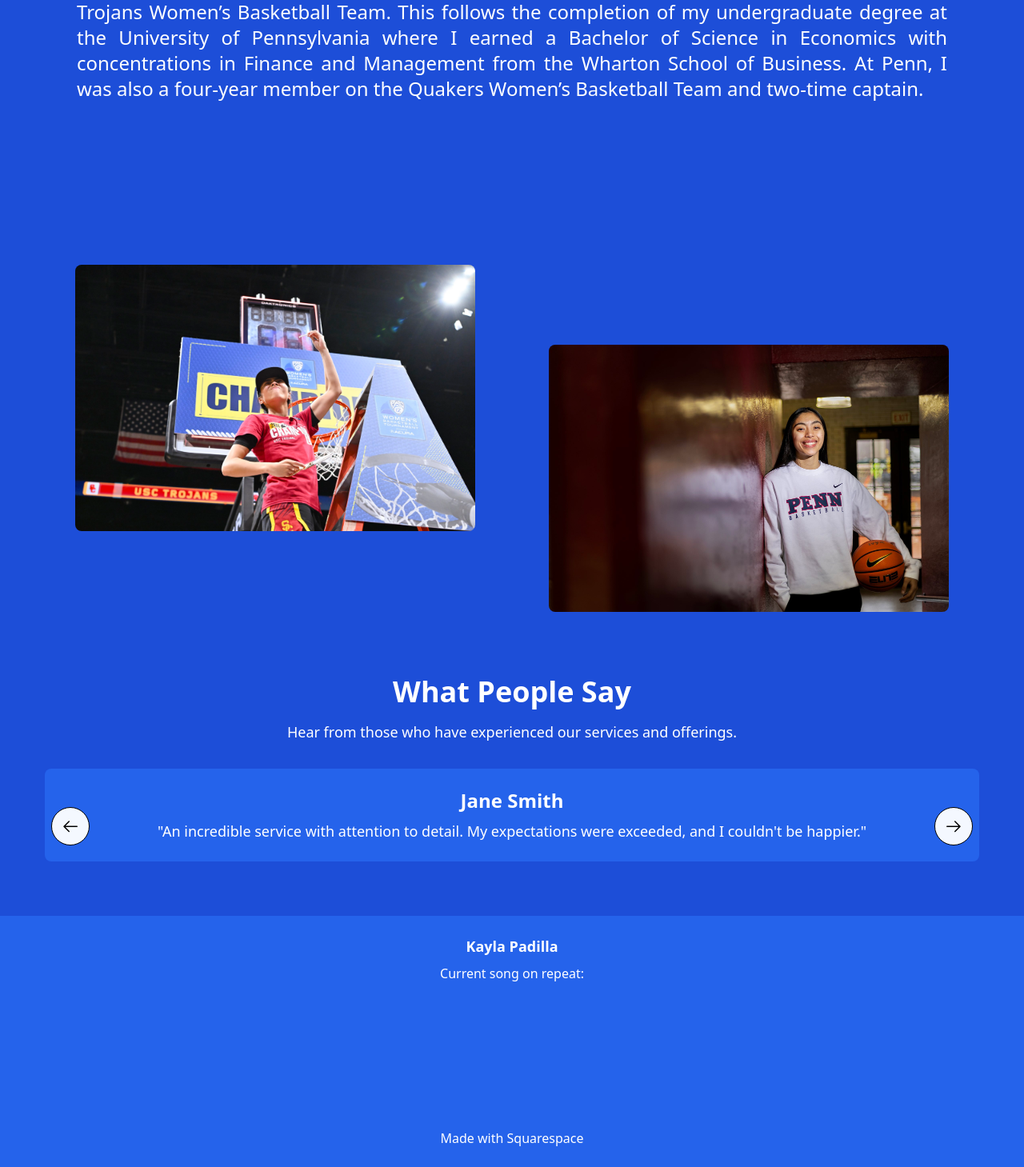
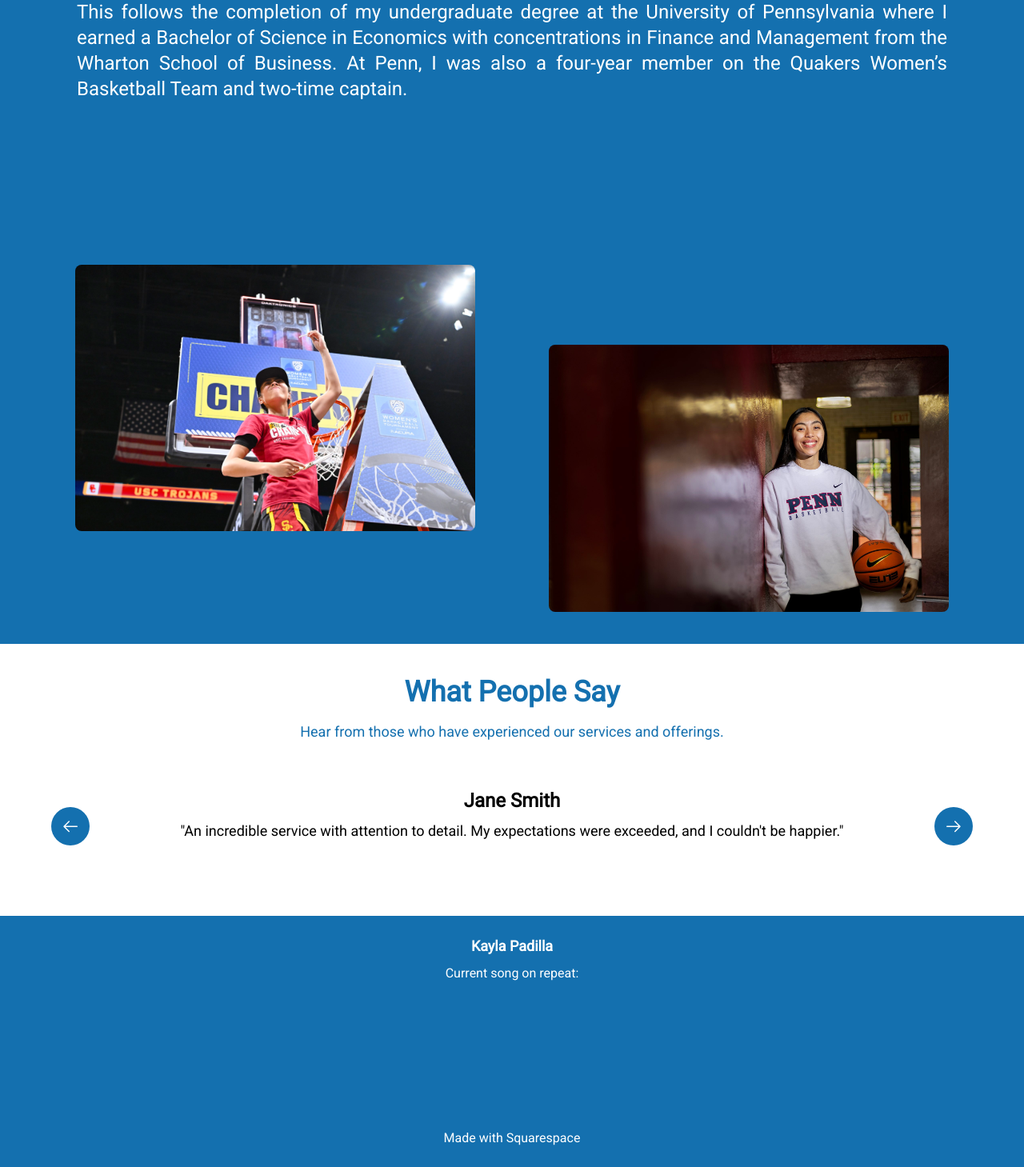
Before and after one commit to mdsajalali/firoz-mridha-portfolio, a Next.js app: page / in a window 1280 px wide. Shown: the part 797-2256 px from the top of the page at 80% size. Built offline with nearby package versions, Linux system fonts and the light colour scheme; grey boxes are pictures that could not be loaded.

Commit message:
update: ui

```diff
--- a/src/app/layout.tsx
+++ b/src/app/layout.tsx
@@ -1,5 +1,12 @@
 import type { Metadata } from "next";
 import "./globals.css";
+
+import { Roboto } from "next/font/google";
+
+const roboto = Roboto({
+  weight: "400",
+  subsets: ["latin"],
+});
 
 export const metadata: Metadata = {
   title: "Firoz Mridha",
@@ -12,7 +19,7 @@
   children: React.ReactNode;
 }>) {
   return (
-    <html lang="en">
+    <html lang="en" className={roboto.className}>
       <body>{children}</body>
     </html>
   );
--- a/src/app/page.tsx
+++ b/src/app/page.tsx
@@ -8,14 +8,14 @@
 
 const page = () => {
   return (
-    <>
+    <div className="bg-primary text-white">
       <Header />
       <Hero />
       <Intro />
       <Gallery />
       <Testimonial />
       <Footer />
-    </>
+    </div>
   );
 };
 
--- a/src/components/Footer.tsx
+++ b/src/components/Footer.tsx
@@ -2,7 +2,7 @@
 
 const Footer = () => {
   return (
-    <footer className="bg-blue-600 text-white text-center py-6 flex flex-col items-center justify-center">
+    <footer className="  text-center py-6 flex flex-col items-center justify-center">
       <p className="text-lg font-bold mb-2">Kayla Padilla</p>
       <p className="mb-4">Current song on repeat:</p>
       <iframe
--- a/src/components/Gallery.tsx
+++ b/src/components/Gallery.tsx
@@ -3,7 +3,6 @@
 
 const Gallery = () => {
   return (
-    <div className="bg-blue-700 text-white">
     <Container>
       <div className="flex flex-col md:flex-row gap-4  py-10">
         {/* Image 1 */}
@@ -35,7 +34,6 @@
         </a>
       </div>
     </Container>
-    </div>
   );
 };
 
--- a/src/components/Header.tsx
+++ b/src/components/Header.tsx
@@ -11,8 +11,6 @@
   };
 
   return (
-    <div className="bg-blue-700 text-white">
-      {/* Navbar */}
     <Container>
       <header className="text-white">
         <nav className="flex items-center justify-between py-4">
@@ -161,6 +159,5 @@
         </div>
       </header>
     </Container>
-    </div>
   );
 }
--- a/src/components/Hero.tsx
+++ b/src/components/Hero.tsx
@@ -4,7 +4,6 @@
 
 const Hero = () => {
   return (
-    <div className="bg-blue-700 text-white">
     <Container>
       <div className="flex flex-col md:flex-row items-center gap-5 px-6 md:px-10 py-10 md:py-20">
         <Image
@@ -15,13 +14,12 @@
           className="rounded-md"
         />
         <p className="text-2xl md:text-4xl font-medium text-center md:text-left">
-            Graduate of USC’s Master of Science in Entrepreneurship and
-            Innovation program and UPenn alum, passionate about a career in
-            tech, sports, and music.
+          Graduate of USC’s Master of Science in Entrepreneurship and Innovation
+          program and UPenn alum, passionate about a career in tech, sports, and
+          music.
         </p>
       </div>
     </Container>
-    </div>
   );
 };
 
--- a/src/components/Intro.tsx
+++ b/src/components/Intro.tsx
@@ -2,7 +2,6 @@
 
 const Intro = () => {
   return (
-    <div className="bg-blue-700 text-white">
     <Container>
       <div className="flex flex-col gap-6 px-6 md:px-10 py-10 md:py-16">
         {/* Divider and Title */}
@@ -15,22 +14,20 @@
         {/* Text Content */}
         <p className="text-lg md:text-2xl leading-relaxed text-justify">
           I was born and raised in Southern California where I grew up in a
-            Lakers town and always had good music playing around the house.
-            These threads of family, basketball, and music have defined my life
-            path and experiences. I received a Master of Science in
-            Entrepreneurship and Innovation degree from the University of
-            Southern California’s Marshall School of Business in tandem with
-            being the starting point guard of the 2023-2024 Elite 8 and PAC-12
-            Championship Trojans Women’s Basketball Team. This follows the
-            completion of my undergraduate degree at the University of
-            Pennsylvania where I earned a Bachelor of Science in Economics with
-            concentrations in Finance and Management from the Wharton School of
-            Business. At Penn, I was also a four-year member on the Quakers
-            Women’s Basketball Team and two-time captain.
+          Lakers town and always had good music playing around the house. These
+          threads of family, basketball, and music have defined my life path and
+          experiences. I received a Master of Science in Entrepreneurship and
+          Innovation degree from the University of Southern California’s
+          Marshall School of Business in tandem with being the starting point
+          guard of the 2023-2024 Elite 8 and PAC-12 Championship Trojans Women’s
+          Basketball Team. This follows the completion of my undergraduate
+          degree at the University of Pennsylvania where I earned a Bachelor of
+          Science in Economics with concentrations in Finance and Management
+          from the Wharton School of Business. At Penn, I was also a four-year
+          member on the Quakers Women’s Basketball Team and two-time captain.
         </p>
       </div>
     </Container>
-    </div>
   );
 };
 
--- a/src/components/Testimonial.tsx
+++ b/src/components/Testimonial.tsx
@@ -11,11 +11,11 @@
 
 const Testimonial = () => {
   return (
-    <div className="bg-blue-700 text-white py-10">
+    <div className="bg-white py-10">
       <Container>
         <div className="text-center mb-8">
-          <h2 className="text-4xl font-semibold mb-4">What People Say</h2>
-          <p className="text-lg">
+          <h2 className="text-4xl text-primary font-semibold mb-4">What People Say</h2>
+          <p className="text-lg text-primary">
             Hear from those who have experienced our services and offerings.
           </p>
         </div>
@@ -41,7 +41,7 @@
           >
             {/* Slide 1 */}
             <SwiperSlide>
-              <div className="flex flex-col md:flex-row items-center justify-center gap-6 bg-blue-600 p-6 rounded-lg">
+              <div className="flex flex-col md:flex-row items-center justify-center gap-6  text-black p-6 rounded-lg">
                 <div className="flex-1 text-center">
                   <h3 className="text-2xl font-bold mb-2">John Doe</h3>
                   <p className="text-lg lg:px-20 px-4">
@@ -55,7 +55,7 @@
 
             {/* Slide 2 */}
             <SwiperSlide>
-              <div className="flex flex-col md:flex-row items-center justify-center gap-6 bg-blue-600 p-6 rounded-lg">
+              <div className="flex flex-col md:flex-row items-center justify-center gap-6  text-black p-6 rounded-lg">
                 <div className="flex-1 text-center">
                   <h3 className="text-2xl font-bold mb-2">Jane Smith</h3>
                   <p className="text-lg lg:px-20 px-4">
--- a/src/components/shared/SliderArrowBtn.tsx
+++ b/src/components/shared/SliderArrowBtn.tsx
@@ -8,7 +8,7 @@
 const SliderArrowBtn = ({ direction, className }: SliderArrowBtnProps) => {
   return (
     <div
-      className={`${className} flex h-9 w-9 cursor-pointer items-center justify-center rounded-full border border-black hover:bg-blue-600 bg-[#F4F8FF] text-2xl text-black transition-colors duration-300 hover:bg-primary hover:text-white sm:h-12 sm:w-12`}
+      className={`${className} flex h-9 w-9 cursor-pointer items-center justify-center rounded-full    bg-primary text-2xl text-white hover:bg-gray-300 transition-colors duration-300    hover:text-white sm:h-12 sm:w-12`}
     >
       {direction === "left" ? <GoArrowLeft /> : <GoArrowRight />}
     </div>
--- a/tailwind.config.ts
+++ b/tailwind.config.ts
@@ -9,8 +9,7 @@
   theme: {
     extend: {
       colors: {
-        background: "var(--background)",
-        foreground: "var(--foreground)",
+        primary: "#1470AF",
       },
     },
   },
```
Lines whose indentation alone changed are shown as unchanged.
